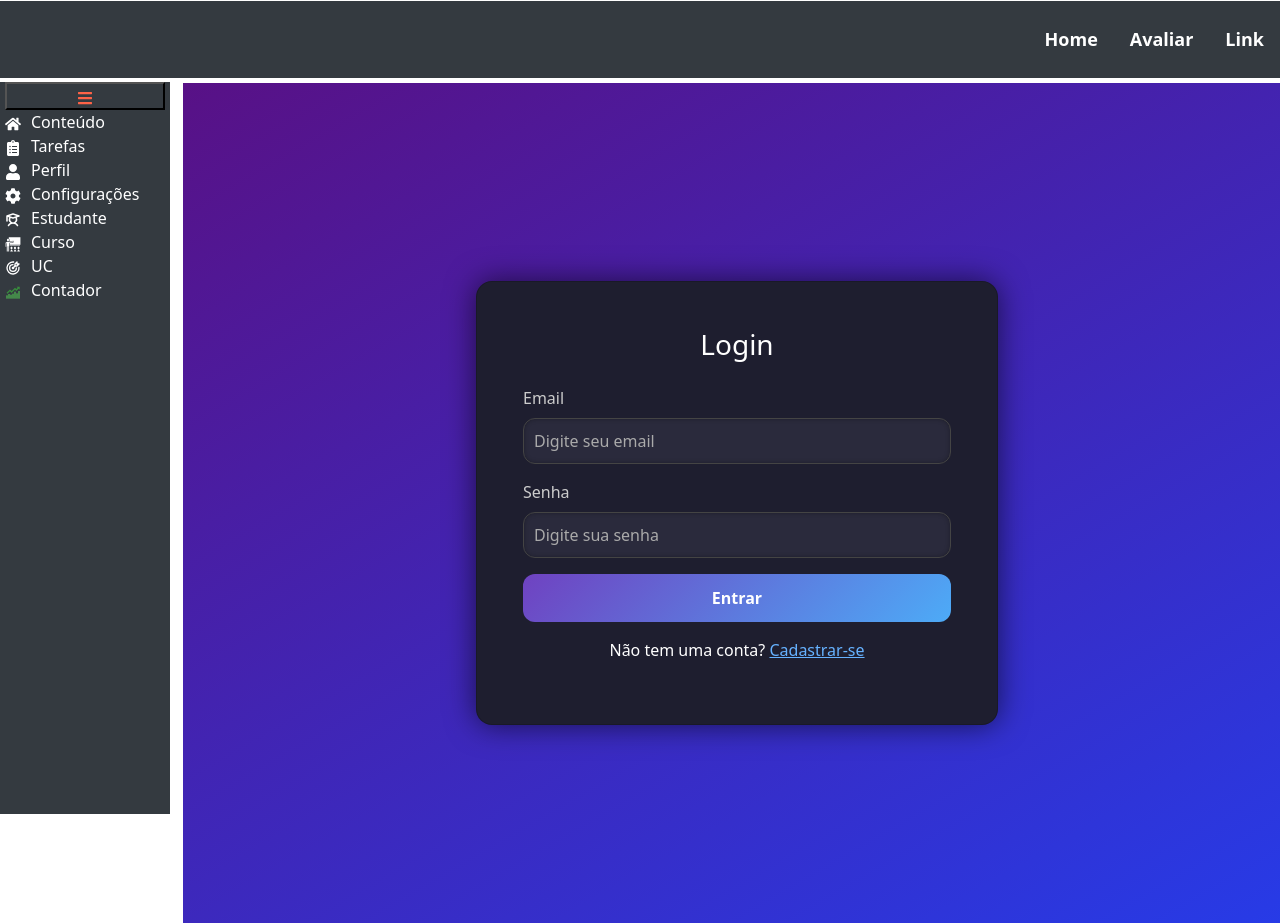
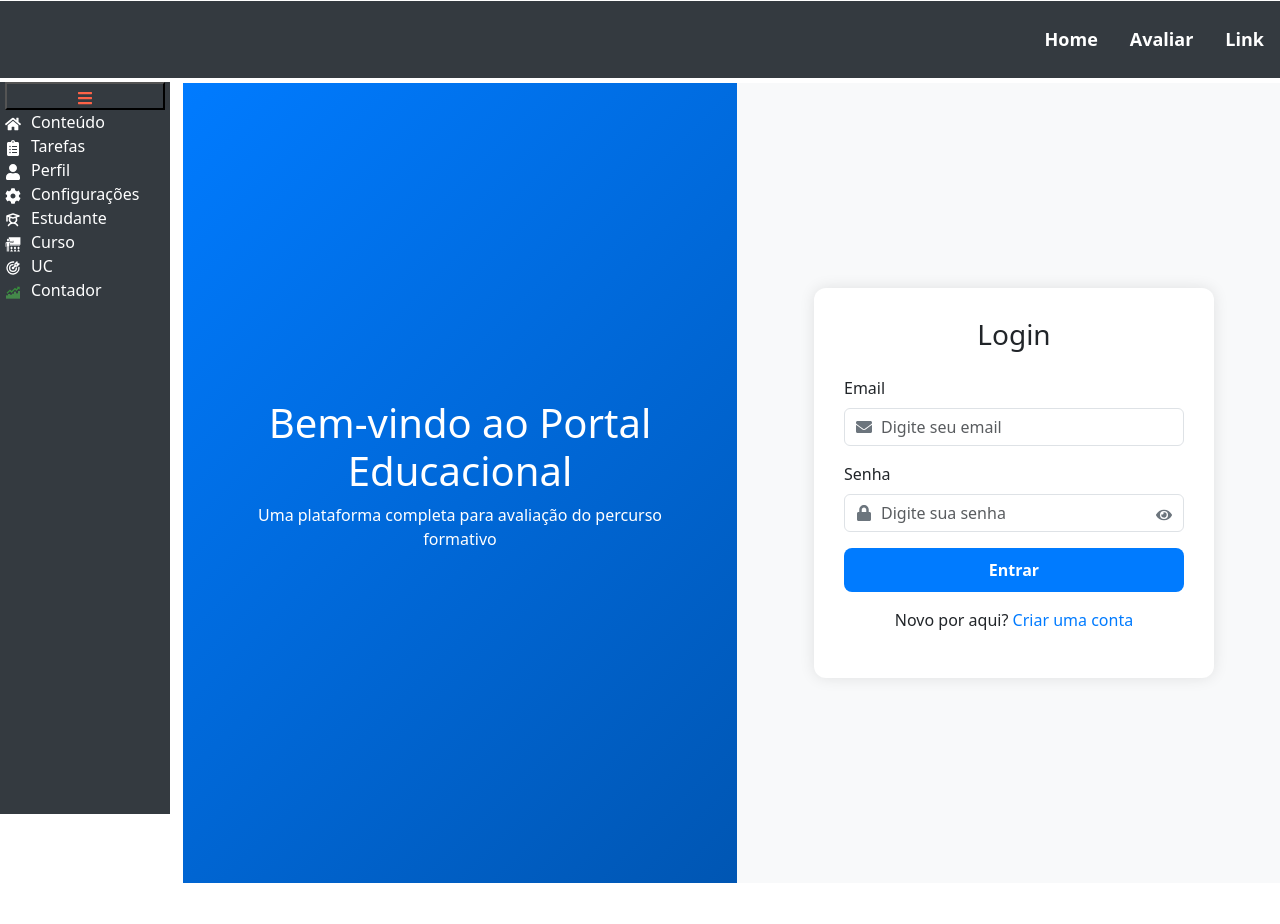
Before and after one commit to diogofragoso/avacom_frontend, a React (Vite) app in the folder frontend/: page /Login in a window 1280 px wide. After the commit the page ends 884 px from the top, so only its background shows below. Built offline with nearby package versions, Linux system fonts and the light colour scheme.

Commit message:
Tela de Lgoin

```diff
--- a/frontend/src/components/Login/Login.module.css
+++ b/frontend/src/components/Login/Login.module.css
@@ -1,68 +1,90 @@
-/* src/styles/Login.module.css */
-
-.loginContainer {
-    background: linear-gradient(150deg, #581186, #273be7);
-    padding: 20px;
-    color: #f1f1f1;
+.pageWrapper {
+  height: 100vh;
+  display: flex;
+  flex-direction: column;
 }
 
-  .loginCard {
-    background-color: #1e1e2f;
-    padding: 30px;
-    border-radius: 16px;
-    box-shadow: 0 0 30px rgba(0, 0, 0, 0.6);
-    color: #ffffff;
+.leftPanel {
+  background: linear-gradient(135deg, #007bff, #0056b3);
+  color: white;
+  display: flex;
+  align-items: center;
+  justify-content: center;
+  padding: 40px;
+  text-align: center;
 }
 
-  /* Campos de input e select */
-  .loginCard input,
-  .loginCard select {
-    background-color: #2a2a3c;
-    border: 1px solid #444;
-    color: #f1f1f1;
-    border-radius: 12px;
-    padding: 10px;
-    box-shadow: inset 0 0 5px rgba(0, 0, 0, 0.3);
+.leftContent {
+  max-width: 500px;
 }
 
-  .loginCard input::placeholder {
-    color: #aaa;
+.rightPanel {
+  display: flex;
+  align-items: center;
+  justify-content: center;
+  padding: 40px;
+  background-color: #f8f9fa;
 }
 
-  .loginCard select option {
-    background-color: #2a2a3c;
-    color: #f1f1f1;
+.formContainer {
+  width: 100%;
+  max-width: 400px;
+  background: white;
+  padding: 30px;
+  border-radius: 12px;
+  box-shadow: 0 0 15px rgba(0, 0, 0, 0.1);
 }
 
-  .loginCard label {
-    color: #cccccc;
-    font-weight: 500;
+.inputWithIcon {
+  position: relative;
 }
 
-  /* Link para alternar entre login/cadastro */
-  .toggleLink {
-    color: #66b2ff;
-    cursor: pointer;
-    font-weight: 500;
-    text-decoration: underline;
-    transition: color 0.3s;
+.iconInputWrapper {
+  position: relative;
 }
 
-  .toggleLink:hover {
-    color: #3399ff;
+.inputIcon {
+  position: absolute;
+  top: 50%;
+  left: 12px;
+  transform: translateY(-50%);
+  color: #6c757d;
+  font-size: 1rem;
+  pointer-events: none;
 }
 
-  /* Botão customizado com gradiente */
+.iconInputWrapper input {
+  padding-left: 36px !important;
+}
+
+.passwordInput {
+  padding-left: 36px !important;
+}
+
+.eyeIcon {
+  position: absolute;
+  top: 50%;
+  right: 12px;
+  transform: translateY(-50%);
+  cursor: pointer;
+  color: #6c757d;
+}
+
 .customButton {
-    background: linear-gradient(135deg, #6f42c1, #4dabf7);
+  background-color: #007bff;
   border: none;
-    border-radius: 12px;
-    padding: 12px;
+  padding: 10px;
   font-weight: bold;
-    transition: background 0.3s, transform 0.2s;
+  font-size: 16px;
+  border-radius: 8px;
 }
 
 .customButton:hover {
-    background: linear-gradient(135deg, #4dabf7, #6f42c1);
-    transform: scale(1.02);
+  background-color: #0056b3;
 }
+
+.toggleLink {
+  color: #007bff;
+  cursor: pointer;
+  font-weight: 500;
+}
--- a/frontend/src/components/Login/index.jsx
+++ b/frontend/src/components/Login/index.jsx
@@ -1,19 +1,29 @@
-// src/components/Login.jsx
 import React, { useState } from 'react';
-import { Container, Row, Col, Form, Button, Card } from 'react-bootstrap';
+import { Container, Row, Col, Form, Button } from 'react-bootstrap';
+import { FaEye, FaEyeSlash, FaEnvelope, FaLock } from 'react-icons/fa';
 import styles from './Login.module.css';
 
 export default function Login() {
   const [showRegister, setShowRegister] = useState(false);
+  const [showPassword, setShowPassword] = useState(false);
 
   const toggleForm = () => setShowRegister(!showRegister);
+  const togglePasswordVisibility = () => setShowPassword(!showPassword);
 
   return (
-    <Container className={styles.loginContainer}>
-      <Row className="justify-content-center align-items-center vh-100">
-        <Col xs={12} sm={10} md={8} lg={6}>
-          <Card className={styles.loginCard}>
-            <Card.Body>
+    <Container fluid className={styles.pageWrapper}>
+      <Row className="vh-100">
+        {/* Lado Esquerdo */}
+        <Col md={6} className={styles.leftPanel}>
+          <div className={styles.leftContent}>
+            <h1>Bem-vindo ao Portal Educacional</h1>
+            <p>Uma plataforma completa para avaliação do percurso formativo</p>
+          </div>
+        </Col>
+
+        {/* Lado Direito */}
+        <Col md={6} className={styles.rightPanel}>
+          <div className={styles.formContainer}>
             <h3 className="text-center mb-4">{showRegister ? 'Cadastro' : 'Login'}</h3>
 
             <Form>
@@ -24,14 +34,27 @@ export default function Login() {
                 </Form.Group>
               )}
 
-                <Form.Group className="mb-3">
+              <Form.Group className={`mb-3 ${styles.inputWithIcon}`}>
                 <Form.Label>Email</Form.Label>
+                <div className={styles.iconInputWrapper}>
+                  <FaEnvelope className={styles.inputIcon} />
                   <Form.Control type="email" placeholder="Digite seu email" />
+                </div>
               </Form.Group>
 
-                <Form.Group className="mb-3">
+              <Form.Group className={`mb-3 ${styles.inputWithIcon}`}>
                 <Form.Label>Senha</Form.Label>
-                  <Form.Control type="password" placeholder="Digite sua senha" />
+                <div className={styles.iconInputWrapper}>
+                  <FaLock className={styles.inputIcon} />
+                  <Form.Control
+                    type={showPassword ? 'text' : 'password'}
+                    placeholder="Digite sua senha"
+                    className={styles.passwordInput}
+                  />
+                  <span className={styles.eyeIcon} onClick={togglePasswordVisibility}>
+                    {showPassword ? <FaEyeSlash /> : <FaEye />}
+                  </span>
+                </div>
               </Form.Group>
 
               {showRegister && (
@@ -46,7 +69,6 @@ export default function Login() {
 
               <div className="d-grid">
                 <Button className={styles.customButton} type="submit">
-
                   {showRegister ? 'Cadastrar' : 'Entrar'}
                 </Button>
               </div>
@@ -61,16 +83,15 @@ export default function Login() {
                   </>
                 ) : (
                   <>
-                      Não tem uma conta?{' '}
+                    Novo por aqui?{' '}
                     <span className={styles.toggleLink} onClick={toggleForm}>
-                        Cadastrar-se
+                      Criar uma conta
                     </span>
                   </>
                 )}
               </p>
             </Form>
-            </Card.Body>
-          </Card>
+          </div>
         </Col>
       </Row>
     </Container>
--- a/frontend/src/components/MenuLateral/index.jsx
+++ b/frontend/src/components/MenuLateral/index.jsx
@@ -7,6 +7,7 @@ import { TbTargetArrow } from "react-icons/tb";
 import { PiStudentBold } from "react-icons/pi";
 import styles from './MenuLateral.module.css';
 import { useState } from 'react';
+
 
 function MenuLateral() {
   const [isCollapsed, setIsCollapsed] = useState(false);
```
Lines whose indentation alone changed are shown as unchanged.
